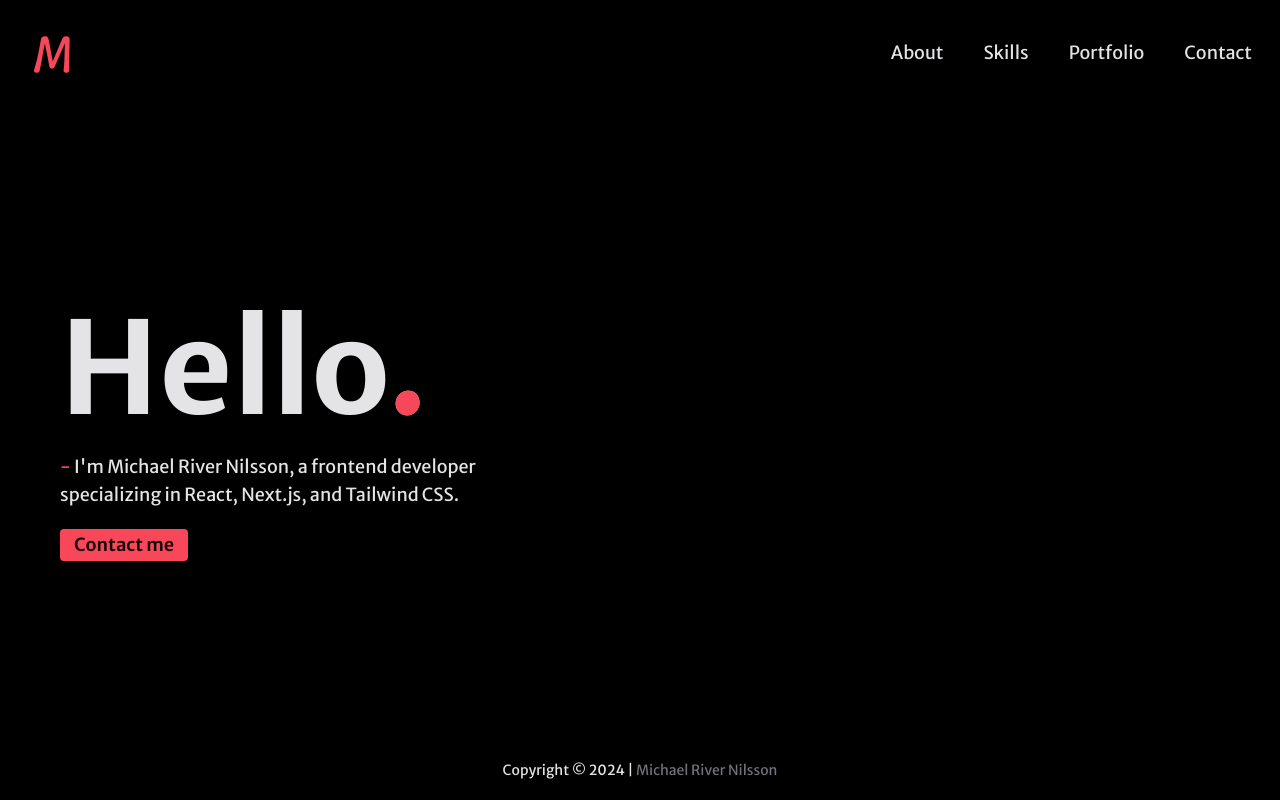
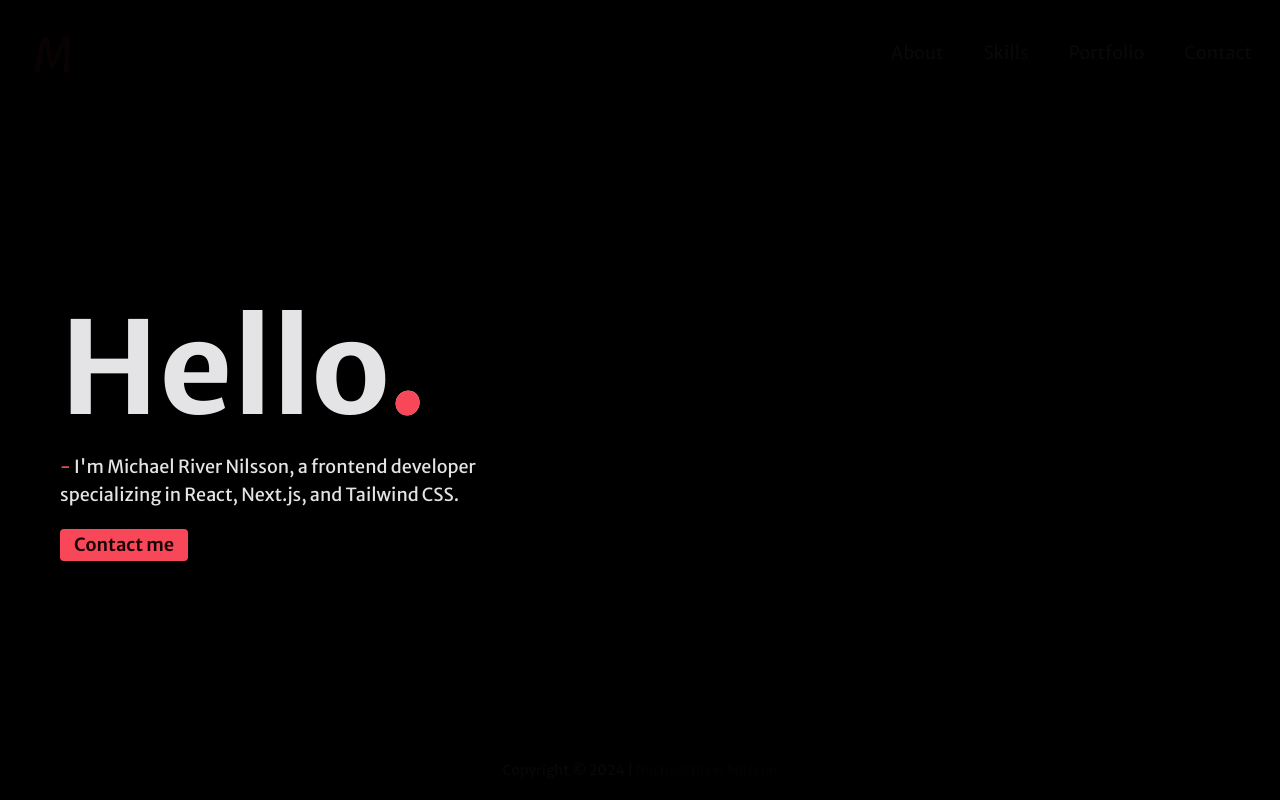
Before and after one commit to RiverMichael/mrn-portfolio, a Next.js app: page / in a window 1280 px wide. Built offline with nearby package versions, Linux system fonts and the light colour scheme.

Commit message:
Adds animation for sections

```diff
--- a/app/components/ui/Footer/index.jsx
+++ b/app/components/ui/Footer/index.jsx
@@ -2,7 +2,7 @@ import Link from "next/link";
 
 export default function Footer() {
   return (
-    <footer className="mt-auto p-5">
+    <footer className="animate-fade-in-sections mt-auto p-5 duration-500">
       <p className="text-center text-sm">
         Copyright &copy; 2024 |{" "}
         <Link href="mailto:mrn@michaelriver.dev" className="link">
--- a/app/components/ui/Header/index.jsx
+++ b/app/components/ui/Header/index.jsx
@@ -2,7 +2,7 @@ import NavBar from "../../NavBar";
 
 export default function Header() {
   return (
-    <header className="sticky top-0 z-40 flex w-full items-center justify-between p-5">
+    <header className="animate-fade-in-sections sticky top-0 z-40 flex w-full items-center justify-between  p-5 duration-500">
       <NavBar />
     </header>
   );
--- a/tailwind.config.js
+++ b/tailwind.config.js
@@ -39,6 +39,7 @@ module.exports = {
         title: "title 4s ease-out forwards",
         "fade-left": "fade-left 4s ease-in-out forwards",
         "fade-right": "fade-right 4s ease-in-out forwards",
+        "fade-in-sections": "fade-in 7s ease-in-out forwards",
       },
       keyframes: {
         "fade-in": {
```
